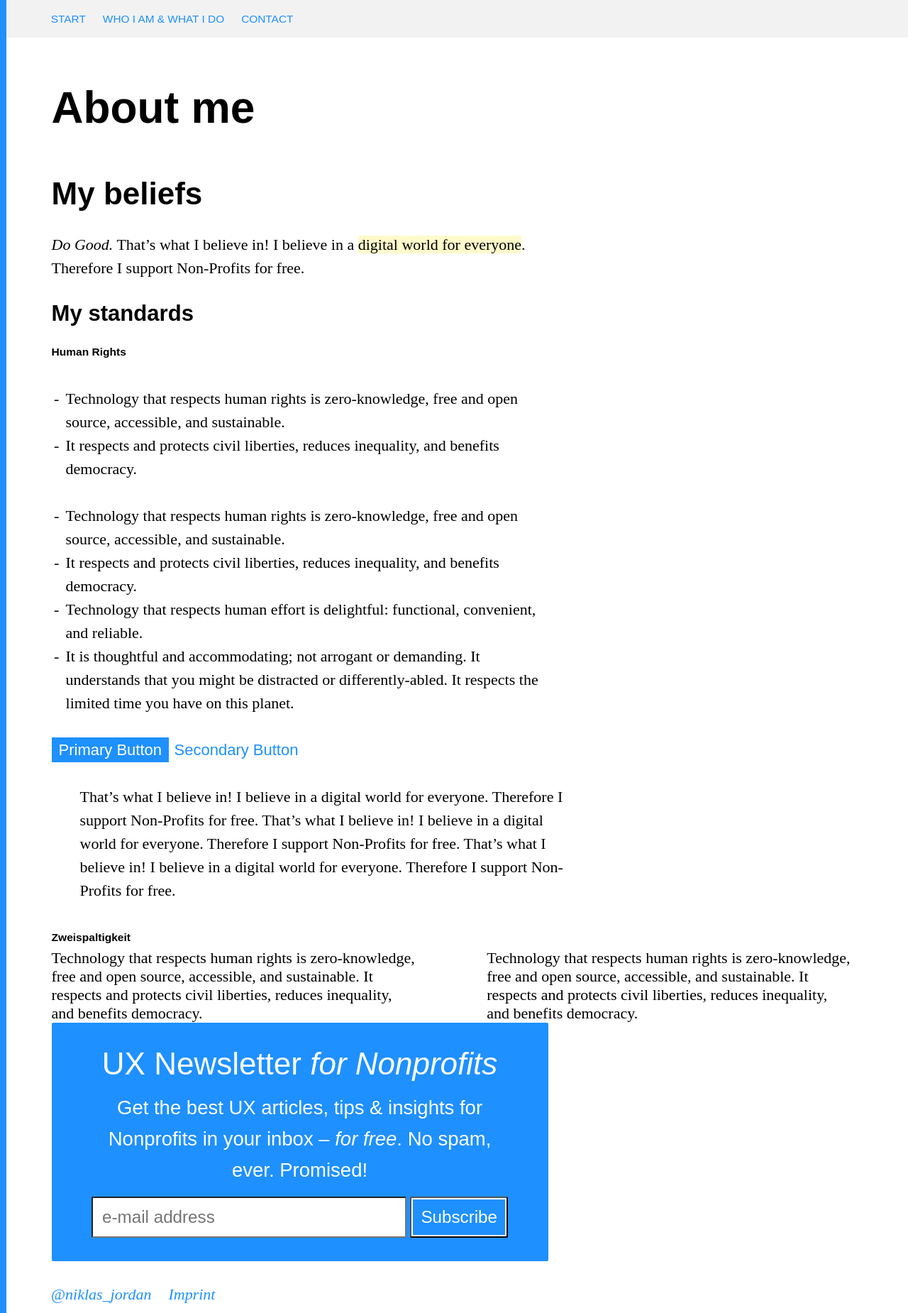
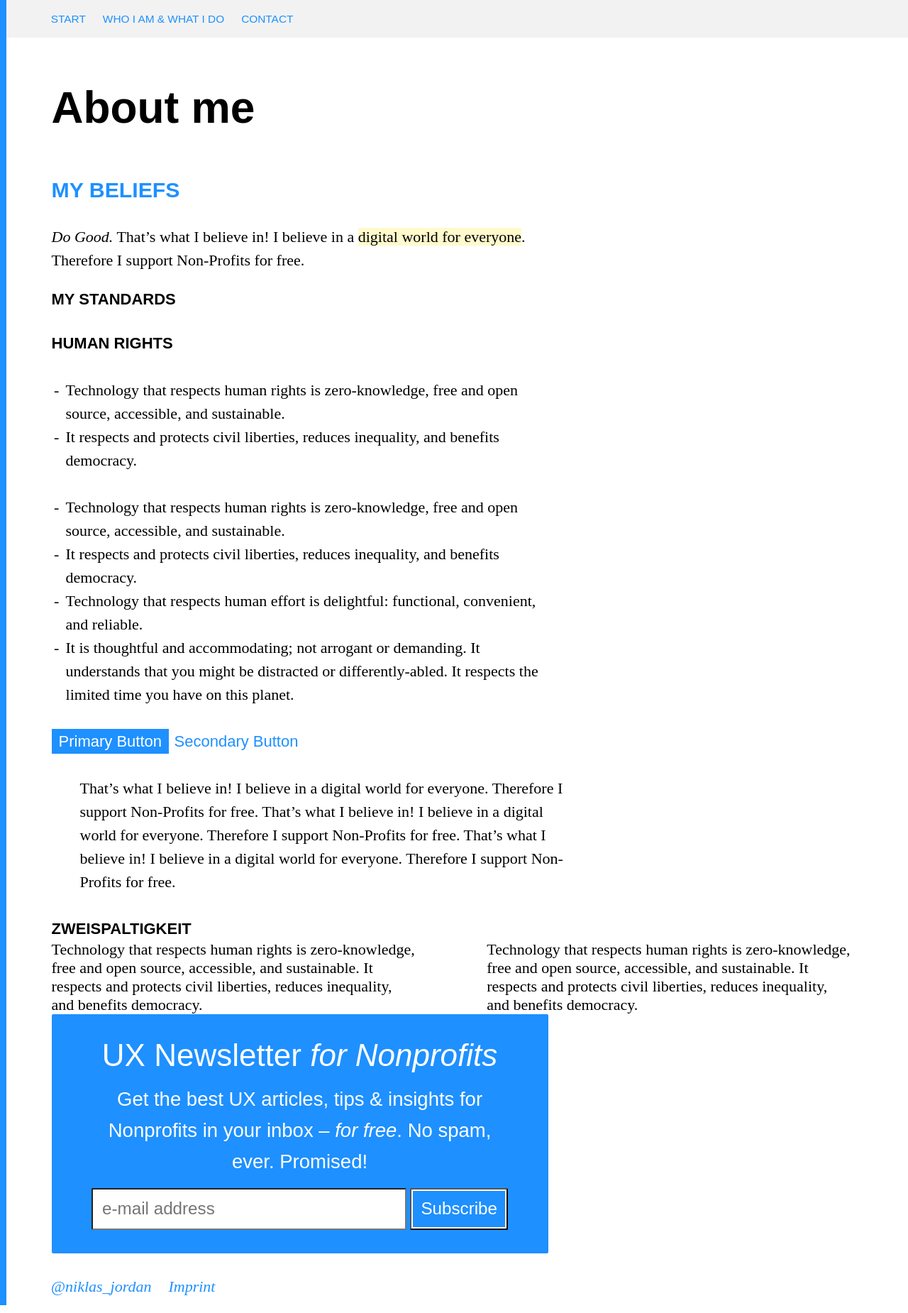
Before and after one commit to NiklasJordan/niklasjordan.com-ALT, a Jekyll site: the page built from patterns.markdown, in a window 1280 px wide. Shown: the whole page at 71% size. Built offline with Jekyll 4.4.1, drawn with Linux system fonts in a browser that asks for light colours; comment, search, counter and statistics services are not loaded.

Commit message:
Updated Style and 1 other file

```diff
--- a/css/style.css
+++ b/css/style.css
@@ -87,21 +87,28 @@ h1 {
   margin-top: 3rem;
 }
 h2 {
-  font-size: 2rem;
-  line-height: 2rem;
+  text-transform: uppercase;
+  font-size: 137.5%;
+  font-weight: 700;
+  color: #1E90FF;
   margin-top: 3rem;
 }
 h3 {
-  font-size: 1.414rem;
+  font-size: 100%;
+  text-transform: uppercase;
+  font-weight: 700;
 }
 h4 {
-  font-size: 0.707rem;
+  font-size: 100%;
+  text-transform: uppercase;
 }
 h5 {
-  font-size: 0.4713333333333333rem;
+  font-size: 100%;
+  text-transform: uppercase;
 }
 h6 {
-  font-size: 0.3535rem;
+  font-size: 100%;
+  text-transform: uppercase;
 }
 /* Tables */
 table {
```
Also changed, not shown: speaking.markdown (deleted, +0 -11 lines).
